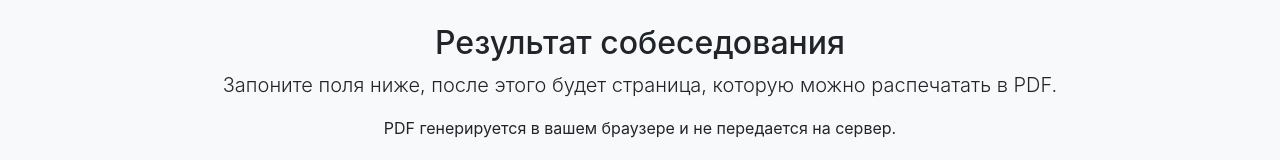
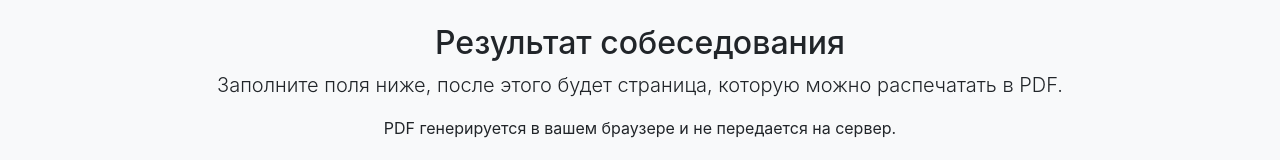
Before and after one commit to Rpsl/interview-report-generator, a website with bundled scripts: page index.html in a window 1280 px wide. Shown: the part 144-304 px from the top of the page. Built offline with nearby package versions, Linux system fonts and the light colour scheme.

Commit message:
Update index.html

```diff
--- a/index.html
+++ b/index.html
@@ -52,7 +52,7 @@
         <div class="py-5 text-center">
             <img class="d-block mx-auto mb-4" height="96" width="96" src="https://github.com/Rpsl/interview-report-generator/blob/master/assets/favicon.ico/android-icon-96x96.png?raw=true" />
             <h2>Результат собеседования</h2>
-            <p class="lead">Запоните поля ниже, после этого будет страница, которую можно распечатать в PDF.</p><p>PDF генерируется в вашем браузере и не передается на сервер.</p>
+            <p class="lead">Заполните поля ниже, после этого будет страница, которую можно распечатать в PDF.</p><p>PDF генерируется в вашем браузере и не передается на сервер.</p>
         </div>
 
         <div class="row">
```
